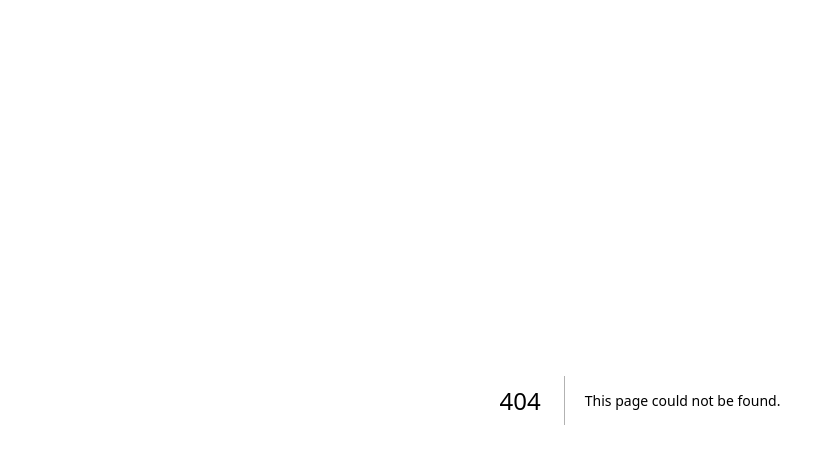
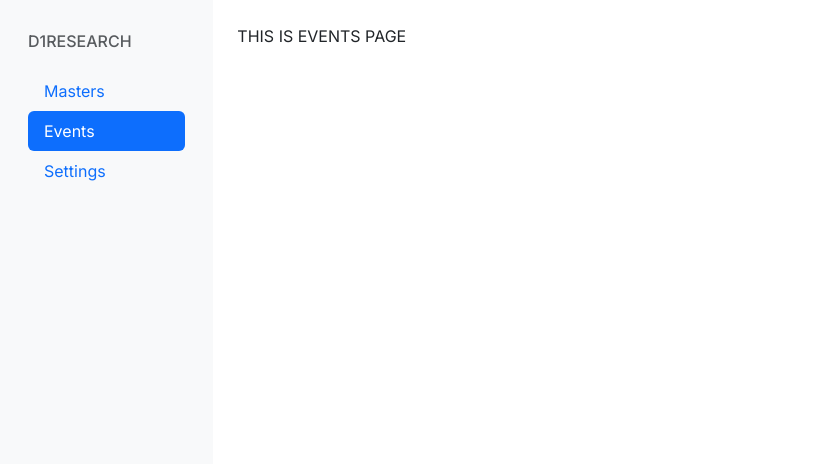
Before and after one commit to rapidoodle/d1research-internal, a Next.js app: page /dashboard/events in a window 1280 px wide. Before the commit this address had no page. Shown: the top 464 px of the page, without its empty margins (0-815 px from the left). Built offline with nearby package versions, Linux system fonts and the light colour scheme.

Commit message:
Initial commit

```diff
--- /dev/null
+++ b/src/app/dashboard/events/page.js
@@ -0,0 +1,7 @@
+export default function Page() {
+    return (
+      <main>
+        THIS IS EVENTS PAGE
+      </main>
+    )
+  }
--- /dev/null
+++ b/src/app/dashboard/layout.js
@@ -0,0 +1,17 @@
+import Link from "next/link";
+import SideNav from "../../components/SideNav";
+
+export default function Layout({ children }) {
+    return (
+        <div className="container-fluid">
+        <div className="row">
+          <nav className="col-md-3 col-lg-2 d-md-block bg-light sidebar">
+            <SideNav />
+          </nav>
+          <main className="col-md-9 ms-sm-auto col-lg-10 p-md-4">
+            {children}
+          </main>
+        </div>
+      </div>
+    );
+  }
--- /dev/null
+++ b/src/app/dashboard/page.js
@@ -0,0 +1,3 @@
+export default function Page() {
+    return <p>Dashboard Passsge</p>;
+  }
--- a/src/app/globals.css
+++ b/src/app/globals.css
@@ -1,107 +1,18 @@
-:root {
-  --max-width: 1100px;
-  --border-radius: 12px;
-  --font-mono: ui-monospace, Menlo, Monaco, "Cascadia Mono", "Segoe UI Mono",
-    "Roboto Mono", "Oxygen Mono", "Ubuntu Monospace", "Source Code Pro",
-    "Fira Mono", "Droid Sans Mono", "Courier New", monospace;
+.sidenav {
+    background-color: #f8f9fa;
+    height: 100vh;
+    border-right: 1px solid #dee2e6;
+  }
 
-  --foreground-rgb: 0, 0, 0;
-  --background-start-rgb: 214, 219, 220;
-  --background-end-rgb: 255, 255, 255;
+  .sidenav .nav-link {
+    color: #495057;
+  }
 
-  --primary-glow: conic-gradient(
-    from 180deg at 50% 50%,
-    #16abff33 0deg,
-    #0885ff33 55deg,
-    #54d6ff33 120deg,
-    #0071ff33 160deg,
-    transparent 360deg
-  );
-  --secondary-glow: radial-gradient(
-    rgba(255, 255, 255, 1),
-    rgba(255, 255, 255, 0)
-  );
+  .sidenav .nav-link.active {
+    background-color: #007bff;
+    color: #fff;
+  }
 
-  --tile-start-rgb: 239, 245, 249;
-  --tile-end-rgb: 228, 232, 233;
-  --tile-border: conic-gradient(
-    #00000080,
-    #00000040,
-    #00000030,
-    #00000020,
-    #00000010,
-    #00000010,
-    #00000080
-  );
-
-  --callout-rgb: 238, 240, 241;
-  --callout-border-rgb: 172, 175, 176;
-  --card-rgb: 180, 185, 188;
-  --card-border-rgb: 131, 134, 135;
-}
-
-@media (prefers-color-scheme: dark) {
-  :root {
-    --foreground-rgb: 255, 255, 255;
-    --background-start-rgb: 0, 0, 0;
-    --background-end-rgb: 0, 0, 0;
-
-    --primary-glow: radial-gradient(rgba(1, 65, 255, 0.4), rgba(1, 65, 255, 0));
-    --secondary-glow: linear-gradient(
-      to bottom right,
-      rgba(1, 65, 255, 0),
-      rgba(1, 65, 255, 0),
-      rgba(1, 65, 255, 0.3)
-    );
-
-    --tile-start-rgb: 2, 13, 46;
-    --tile-end-rgb: 2, 5, 19;
-    --tile-border: conic-gradient(
-      #ffffff80,
-      #ffffff40,
-      #ffffff30,
-      #ffffff20,
-      #ffffff10,
-      #ffffff10,
-      #ffffff80
-    );
-
-    --callout-rgb: 20, 20, 20;
-    --callout-border-rgb: 108, 108, 108;
-    --card-rgb: 100, 100, 100;
-    --card-border-rgb: 200, 200, 200;
+  .sidenav .nav-link:hover {
+    background-color: #e9ecef;
   }
-}
-
-* {
-  box-sizing: border-box;
-  padding: 0;
-  margin: 0;
-}
-
-html,
-body {
-  max-width: 100vw;
-  overflow-x: hidden;
-}
-
-body {
-  color: rgb(var(--foreground-rgb));
-  background: linear-gradient(
-      to bottom,
-      transparent,
-      rgb(var(--background-end-rgb))
-    )
-    rgb(var(--background-start-rgb));
-}
-
-a {
-  color: inherit;
-  text-decoration: none;
-}
-
-@media (prefers-color-scheme: dark) {
-  html {
-    color-scheme: dark;
-  }
-}
--- a/src/app/layout.js
+++ b/src/app/layout.js
@@ -1,5 +1,7 @@
+import 'bootstrap/dist/css/bootstrap.css';
+import "./globals.css";
 import { Inter } from "next/font/google";
-import "./globals.css";
+import BootstrapClient from '@/components/BootstrapClient.js';
 
 const inter = Inter({ subsets: ["latin"] });
 
@@ -11,7 +13,10 @@ export const metadata = {
 export default function RootLayout({ children }) {
   return (
     <html lang="en">
-      <body className={inter.className}>{children}</body>
+      <body className={inter.className}>
+        {children}
+        <BootstrapClient />
+      </body>
     </html>
-  );
+  )
 }
--- /dev/null
+++ b/src/components/BootstrapClient.js
@@ -0,0 +1,13 @@
+"use client"
+
+import { useEffect } from 'react';
+
+function BootstrapClient() {
+  useEffect(() => {
+    require('bootstrap/dist/js/bootstrap.bundle.min.js');
+  }, []);
+
+  return null;
+}
+
+export default BootstrapClient;
--- /dev/null
+++ b/src/components/SideNav.js
@@ -0,0 +1,52 @@
+'use client';
+
+import Link from 'next/link';
+import { usePathname } from 'next/navigation';
+import clsx from 'clsx';
+
+const SideNav = () => {
+  const pathname = usePathname();
+
+  return (
+    <div className="d-flex flex-column vh-100 p-3 bg-light border-right">
+      {/* <Link href="/">MyApp</Link> */}
+      <h6 className="py-3 sidebar-heading d-flex justify-content-between align-items-center mb-1 text-muted">
+        <span>D1RESEARCH</span>
+      </h6>
+      <ul className="nav nav-pills flex-column mb-auto">
+        <li className="nav-item">
+            <Link href="/dashboard" className={clsx(
+                'nav-link',
+                {
+                'active': pathname === '/dashboard',
+                },
+            )}>
+            Masters
+            </Link>
+        </li>
+        <li className="nav-item">
+            <Link href="/dashboard/events" className={clsx(
+                'nav-link',
+                {
+                'active': pathname === '/dashboard/events',
+                },
+            )}>
+            Events
+            </Link>
+        </li>
+        <li className="nav-item">
+            <Link href="/dashboard/settings" className={clsx(
+                'nav-link',
+                {
+                'active': pathname === '/dashboard/settings',
+                },
+            )}>
+            Settings
+            </Link>
+        </li>
+        </ul>
+    </div>
+  );
+};
+
+export default SideNav;
```
Also changed, not shown: package.json (+5 -2 lines), src/app/dashboard/settings/page.js (added, +7 -0 lines), src/app/page.js (+42 -89 lines), src/components/Layout.js (added, +37 -0 lines), tsconfig.json (added, +34 -0 lines), 1 other file (tests, documents, lock files or other folders).
